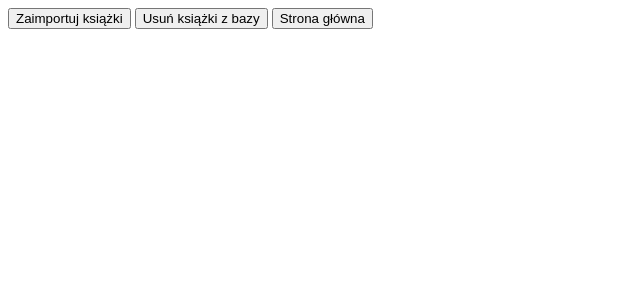
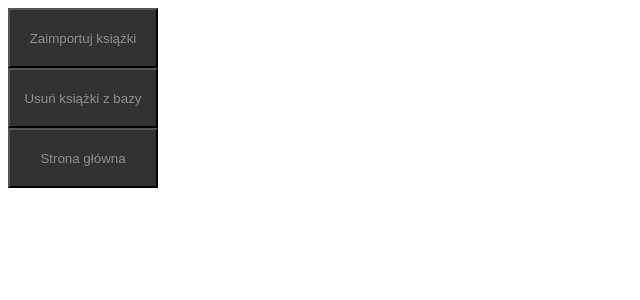
Before and after one commit to raffcio/pwjw, a Django app: page /library/imports/ in a window 1280 px wide. Shown: the top 300 px of the page, without its empty margins (0-640 px from the left). Run offline with Django 3.2, Linux system fonts and the light colour scheme.

Commit message:
Update DBimport.html
CSS

```diff
--- a/library/library/templates/library/DBimport.html
+++ b/library/library/templates/library/DBimport.html
@@ -1,3 +1,3 @@
-<button onclick="location.href = '../import';" id="myButton" class="float-left submit-button" >Zaimportuj książki</button>
-<button onclick="location.href = '../usun';" id="myButton" class="float-left submit-button" >Usuń książki z bazy</button>
-<button onclick="location.href = '..';" id="myButton" class="float-left submit-button" >Strona główna</button>
+<button style="display: block;width: 150px;height: 60px;color: #8f8f8f;background-color: #323232" onclick="location.href = 'imports';" onclick="location.href = '../import';" id="myButton" class="float-left submit-button" >Zaimportuj książki</button>
+<button style="display: block;width: 150px;height: 60px;color: #8f8f8f;background-color: #323232" onclick="location.href = 'imports';" onclick="location.href = '../usun';" id="myButton" class="float-left submit-button" >Usuń książki z bazy</button>
+<button style="display: block;width: 150px;height: 60px;color: #8f8f8f;background-color: #323232" onclick="location.href = 'imports';" onclick="location.href = '..';" id="myButton" class="float-left submit-button" >Strona główna</button>
```
